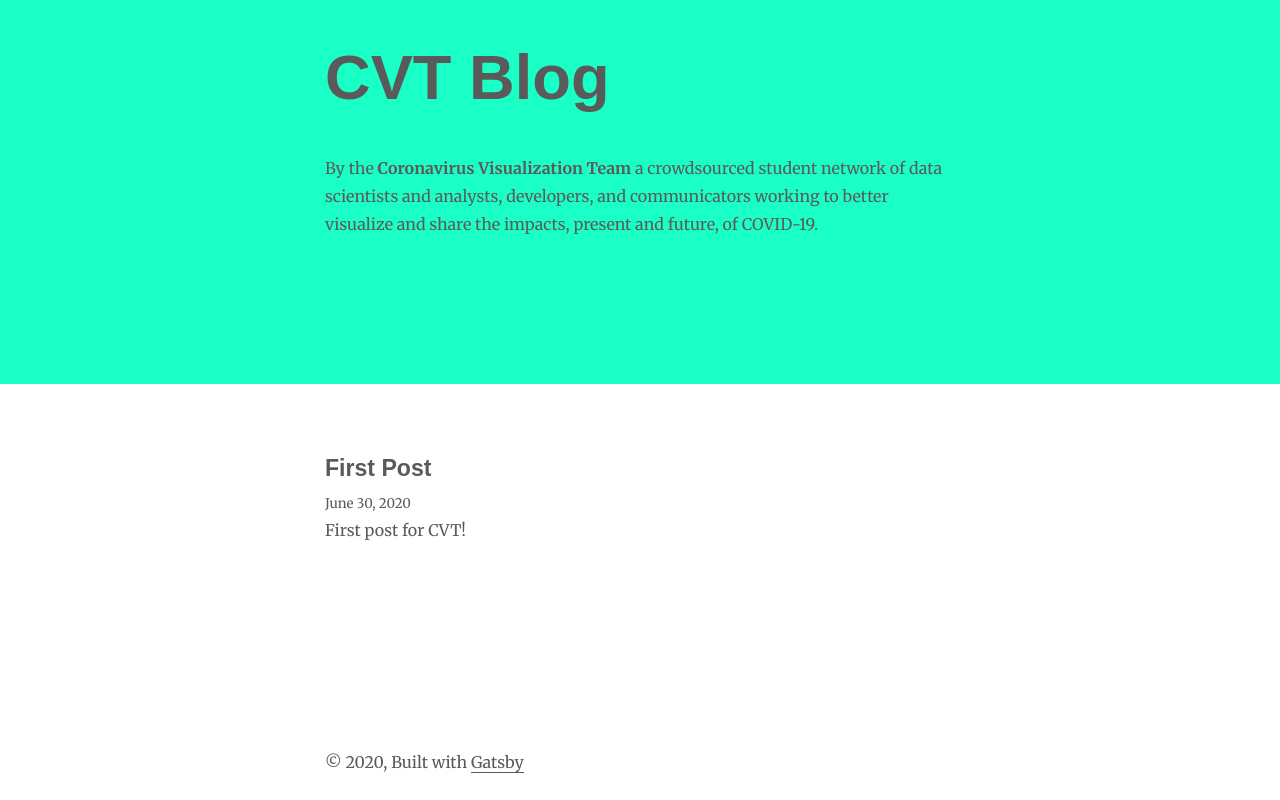
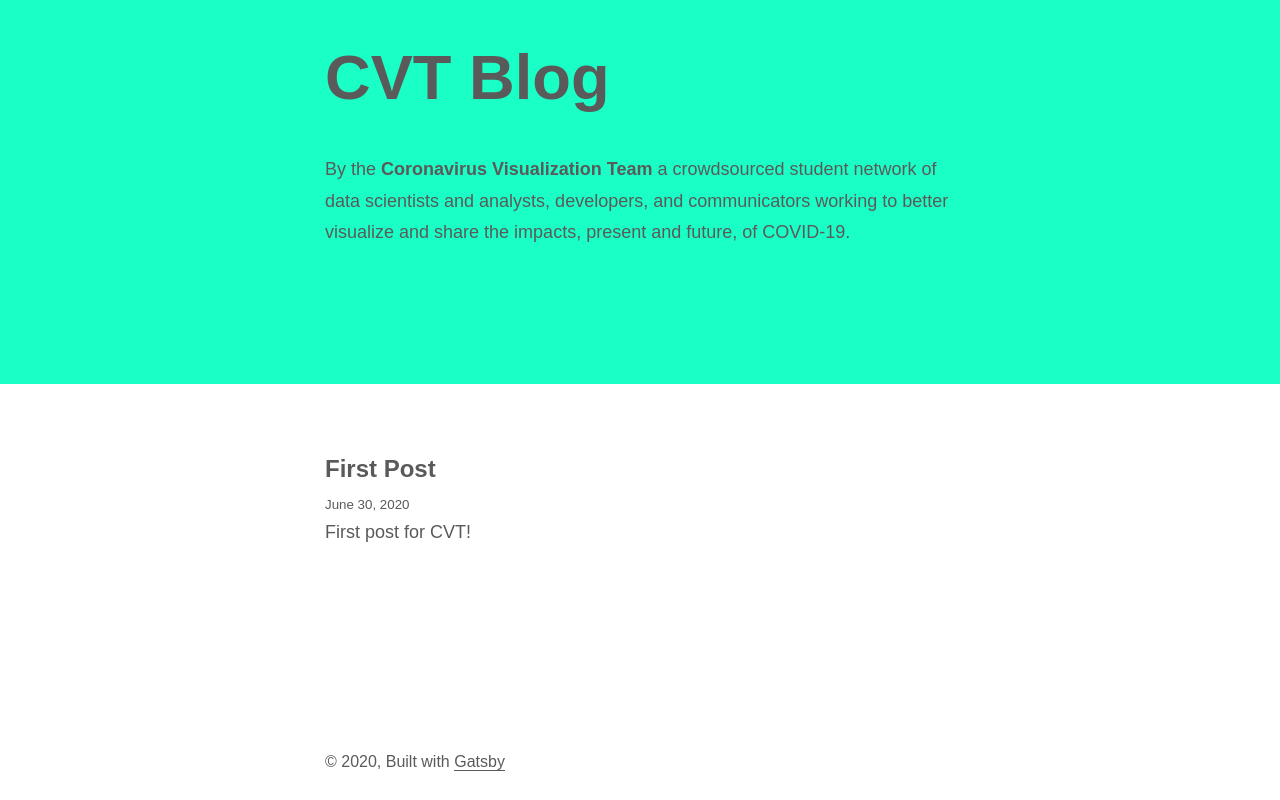
Before and after one commit to Coronavirus-Visualization-Team/blog, a Gatsby site: page / in a window 1280 px wide. Built offline with nearby package versions, Linux system fonts and the light colour scheme; Gatsby itself is replaced by a stand-in of ours; some packages are replaced by stand-ins of ours.

Commit message:
updated fonts to Noto Serif JP

```diff
--- a/src/components/bio.js
+++ b/src/components/bio.js
@@ -41,6 +41,9 @@ const Bio = () => {
       style={{
         display: `flex`,
         marginBottom: rhythm(2.5),
+        fontFamily: "'Noto Serif JP', sans-serif",
+        fontWeight: "normal",
+        fontSize: "18px"
       }}
     >
       <p>
--- a/src/components/layout.js
+++ b/src/components/layout.js
@@ -11,7 +11,7 @@ const Layout = ({ location, title, children }) => {
     header = (
       <h1
         style={{
-          fontFamily:"'Chivo', sans-serif",
+          fontFamily:"'Noto Serif JP', sans-serif",
           fontWeight: "bold",
           ...scale(1.5),
           marginBottom: rhythm(1.5),
@@ -33,8 +33,7 @@ const Layout = ({ location, title, children }) => {
     header = (
       <h3
         style={{
-          //fontFamily: `Montserrat, sans-serif`,
-          fontFamily: "'Chivo', sans-serif",
+          fontFamily: "'Noto Serif JP', sans-serif",
           fontWeight: "bold",
           marginTop: 0,
         }}
@@ -76,7 +75,9 @@ const Layout = ({ location, title, children }) => {
             marginTop: `2vh`,
             position: `absolute`,
             bottom: `0`,
-            marginBottom: `3vh`
+            marginBottom: `3vh`,
+            fontFamily: "'Noto Serif JP', sans-serif",
+            fontWeight: "normal",
           }}
       >
         © {new Date().getFullYear()}, Built with
--- a/src/pages/index.js
+++ b/src/pages/index.js
@@ -30,8 +30,9 @@ const BlogIndex = ({ data, location }) => {
             <header>
               <h3
                 style={{
-                  fontFamily: "'Chivo', sans-serif",
+                  fontFamily: "'Noto Serif JP', sans-serif",
                   fontWeight: "bold",
+                  fontSize: "24px",
                   marginBottom: rhythm(1 / 4),
                 }}
               >
@@ -39,11 +40,21 @@ const BlogIndex = ({ data, location }) => {
                   {title}
                 </Link>
               </h3>
-              <small>{node.frontmatter.date}</small>
+              <small
+                style={{
+                  fontFamily: "'Noto Serif JP', sans-serif",
+                  fontWeight: "normal",
+                  marginBottom: rhythm(1 / 4),
+                }}
+              >{node.frontmatter.date}
+              </small>
             </header>
             <section
               style={{
-                paddingBottom: `0.5vh`
+                paddingBottom: `0.5vh`,
+                fontFamily: "'Noto Serif JP', sans-serif",
+                fontWeight: `normal`,
+                fontSize: "18px"
               }} >
               <p
                 dangerouslySetInnerHTML={{
--- a/static/fonts/stylesheet.css
+++ b/static/fonts/stylesheet.css
@@ -13,3 +13,35 @@
     font-weight: normal;
     font-style: normal;
 }
+
+@font-face {
+    font-family: 'Noto Serif JP';
+    src: local('Noto Serif JP Regular'), local('NotoSerifJP-Regular'),
+        url('NotoSerifJP-Regular.ttf') format('truetype');
+    font-weight: normal;
+    font-style: normal;
+}
+
+@font-face {
+    font-family: 'Noto Serif JP';
+    src: local('Noto Serif JP Bold'), local('NotoSerifJP-Bold'),
+        url('NotoSerifJP-Bold.ttf') format('truetype');
+    font-weight: bold;
+    font-style: normal;
+}
+
+@font-face {
+    font-family: 'Karma';
+    src: local('Karma Regular'), local('Karma-Regular'),
+        url('Karma-Regular.ttf') format('truetype');
+    font-weight: normal;
+    font-style: normal;
+}
+
+@font-face {
+    font-family: 'Karma';
+    src: local('Karma Bold'), local('Karma-Bold'),
+        url('Karma-Bold.ttf') format('truetype');
+    font-weight: bold;
+    font-style: normal;
+}
```
Also changed, not shown: src/templates/blog-post.js (+7 -4 lines), static/fonts/Karma-Bold.ttf (added), static/fonts/Karma-Light.ttf (added), static/fonts/Karma-Medium.ttf (added), static/fonts/Karma-Regular.ttf (added), static/fonts/Karma-SemiBold.ttf (added), 7 other files.
